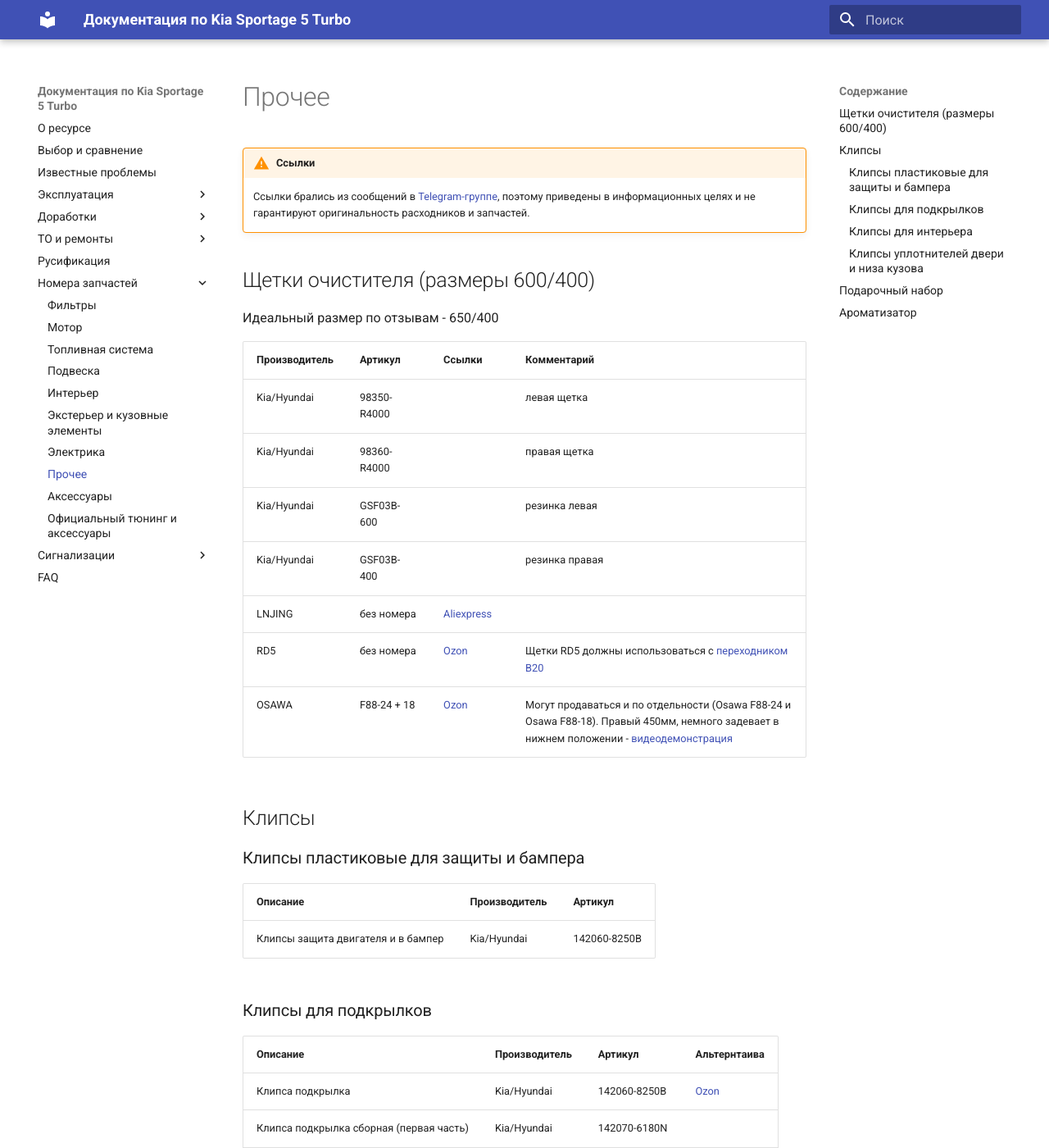
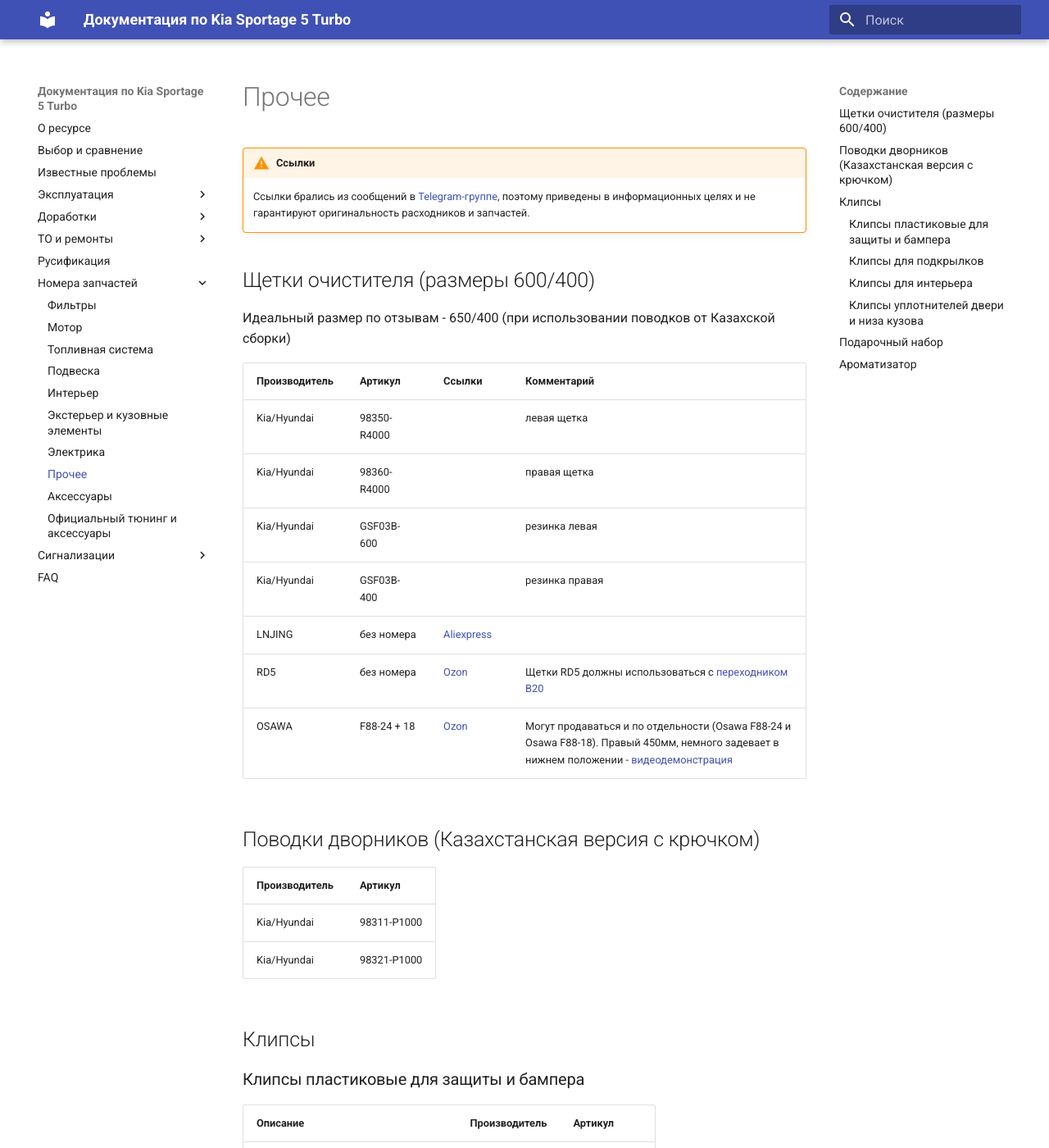
Before and after one commit to kia-sportage-docs/kia-sport5-docs, an MkDocs documentation site: the page built from docs/part/other.md, in a window 1280 px wide and 1400 px high. Shown: the whole window at 82% size. Built offline with MkDocs 1.6.1 and Material for MkDocs 9.7.7, drawn with Linux system fonts in a browser that asks for light colours.

Commit message:
Поводки от Казаха

```diff
--- a/docs/part/other.md
+++ b/docs/part/other.md
@@ -5,7 +5,7 @@
 
 ## Щетки очистителя (размеры 600/400)
 
-Идеальный размер по отзывам -  650/400
+Идеальный размер по отзывам -  650/400 (при использовании поводков от Казахской сборки)
 
 | Производитель | Артикул | Ссылки | Комментарий|
 |---|---|---| --- |
@@ -16,6 +16,14 @@
 | LNJING | без номера | [Aliexpress](https://aliexpress.ru/item/1005009068323895.html) | |
 |RD5| без номера |[Ozon](https://ozon.ru/t/h1orqeG)| Щетки RD5 должны использоваться с [переходником B20](./accessories.md#_8)|
 | OSAWA | F88-24 + 18 | [Ozon](https://ozon.ru/t/dQ7Kq08)| Могут продаваться и по отдельности (Osawa F88-24 и Osawa F88-18). Правый 450мм, немного задевает в нижнем положении - [видеодемонстрация](https://t.me/Kia_Sportage_5_Turbo/36159/117977?single) |
+
+## Поводки дворников (Казахстанская версия с крючком)
+
+| Производитель | Артикул |
+|---|---|
+| Kia/Hyundai | 98311-P1000 |
+| Kia/Hyundai | 98321-P1000 |
+
 
 ## Клипсы
 ### Клипсы пластиковые для защиты и бампера
```
Also changed, not shown: docs/part/exterior.md (+7 -11 lines), docs/part/motor.md (line endings or trailing spaces).
